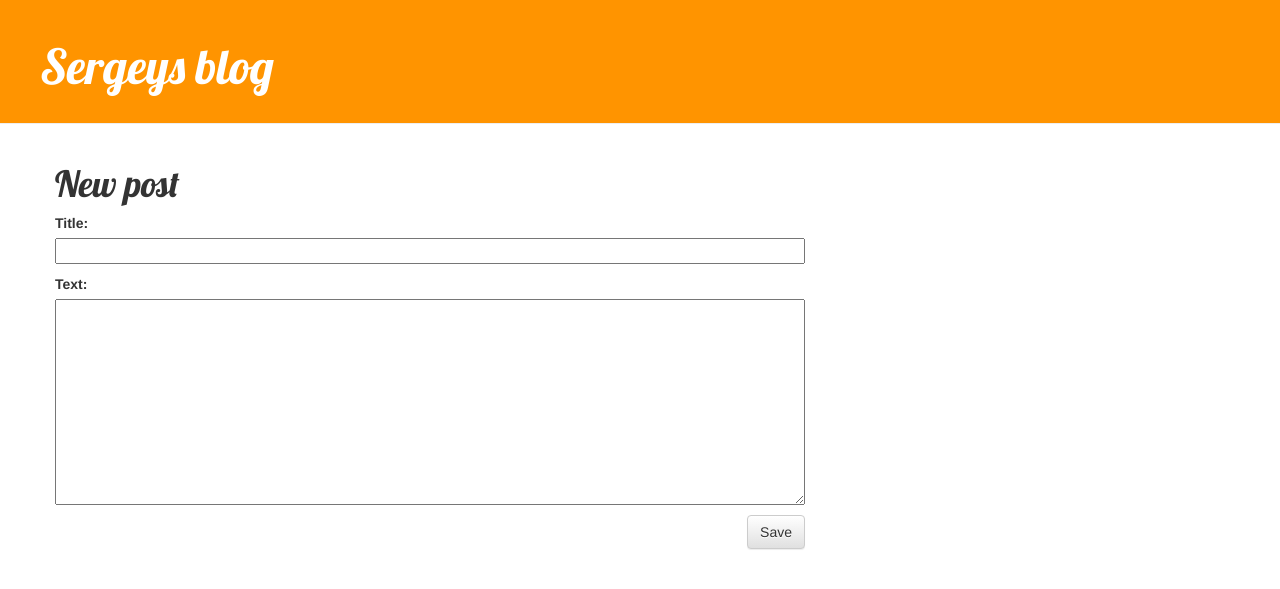
After one commit to SuicideElf/my-first-blog, a Django app: page /post/new/ in a window 1280 px wide. The commit adds this page. Shown: the top 589 px of the page. Run offline with Django 3.2, Linux system fonts and the light colour scheme; some libraries are stand-ins or nearby versions.

Commit message:
added buttons and other features

```diff
--- /dev/null
+++ b/blog/forms.py
@@ -0,0 +1,9 @@
+from django import forms
+
+from .models import Post
+
+class PostForm(forms.ModelForm):
+
+    class Meta:
+        model = Post
+        fields = ('title', 'text',)
--- a/blog/templates/blog/base.html
+++ b/blog/templates/blog/base.html
@@ -1,17 +1,18 @@
 {% load staticfiles %}
-
 <html>
     <head>
-	<link href="https://fonts.googleapis.com/css?family=Lobster&subset=latin,cyrillic" rel="stylesheet" type="text/css">
-	<link rel="stylesheet" href="{% static 'css/blog.css' %}">
+        <title>sergeys blog</title>
         <link rel="stylesheet" href="//maxcdn.bootstrapcdn.com/bootstrap/3.2.0/css/bootstrap.min.css">
         <link rel="stylesheet" href="//maxcdn.bootstrapcdn.com/bootstrap/3.2.0/css/bootstrap-theme.min.css">
-
-        <title>sergeys blog</title>
+        <link href='//fonts.googleapis.com/css?family=Lobster&subset=latin,latin-ext' rel='stylesheet' type='text/css'>
+        <link rel="stylesheet" href="{% static 'css/blog.css' %}">
     </head>
     <body>
         <div class="page-header">
-        <h1><a href="/">Django Girls Blog</a></h1>
+            {% if user.is_authenticated %}
+				<a href="{% url 'post_new' %}" class="top-menu"><span class="glyphicon glyphicon-plus"></span></a>
+			{% endif %}
+			<h1><a href="/">Sergeys blog</a></h1>
         </div>
         <div class="content container">
             <div class="row">
--- a/blog/templates/blog/post_detail.html
+++ b/blog/templates/blog/post_detail.html
@@ -7,7 +7,10 @@
                 {{ post.published_date }}
             </div>
         {% endif %}
-        <h1>{{ post.title }}</h1>
+		{% if user.is_authenticated %}
+			<a class="btn btn-default" href="{% url 'post_edit' pk=post.pk %}"><span class="glyphicon glyphicon-pencil"></span></a>
+		{% endif %}
+		<h1>{{ post.title }}</h1>
         <p>{{ post.text|linebreaksbr }}</p>
     </div>
 {% endblock %}
--- /dev/null
+++ b/blog/templates/blog/post_edit.html
@@ -0,0 +1,9 @@
+{% extends 'blog/base.html' %}
+
+{% block content %}
+    <h1>New post</h1>
+    <form method="POST" class="post-form">{% csrf_token %}
+        {{ form.as_p }}
+        <button type="submit" class="save btn btn-default">Save</button>
+    </form>
+{% endblock %}
--- a/blog/urls.py
+++ b/blog/urls.py
@@ -4,4 +4,7 @@ from . import views
 urlpatterns = [
     url(r'^$', views.post_list, name='post_list'),
 	url(r'^post/(?P<pk>\d+)/$', views.post_detail, name='post_detail'),
+	url(r'^post/new/$', views.post_new, name='post_new'),
+	url(r'^post/(?P<pk>\d+)/edit/$', views.post_edit, name='post_edit'),
+
 ]
--- a/blog/views.py
+++ b/blog/views.py
@@ -1,6 +1,9 @@
-from django.shortcuts import render, get_object_or_404
+from django.shortcuts import render, get_object_or_404, redirect
 from django.utils import timezone
 from .models import Post
+from .forms import PostForm
+
+
 
 # Create your views here.
 def post_list(request):
@@ -9,3 +12,28 @@ def post_list(request):
 def post_detail(request, pk):
     post = get_object_or_404(Post, pk=pk)
     return render(request, 'blog/post_detail.html', {'post': post})
+def post_new(request):
+    if request.method == "POST":
+        form = PostForm(request.POST)
+        if form.is_valid():
+            post = form.save(commit=False)
+            post.author = request.user
+            post.published_date = timezone.now()
+            post.save()
+            return redirect('post_detail', pk=post.pk)
+    else:
+        form = PostForm()
+    return render(request, 'blog/post_edit.html', {'form': form})
+def post_edit(request, pk):
+    post = get_object_or_404(Post, pk=pk)
+    if request.method == "POST":
+        form = PostForm(request.POST, instance=post)
+        if form.is_valid():
+            post = form.save(commit=False)
+            post.author = request.user
+            post.published_date = timezone.now()
+            post.save()
+            return redirect('post_detail', pk=post.pk)
+    else:
+        form = PostForm(instance=post)
+    return render(request, 'blog/post_edit.html', {'form': form})
```
Lines whose indentation alone changed are shown as unchanged.
